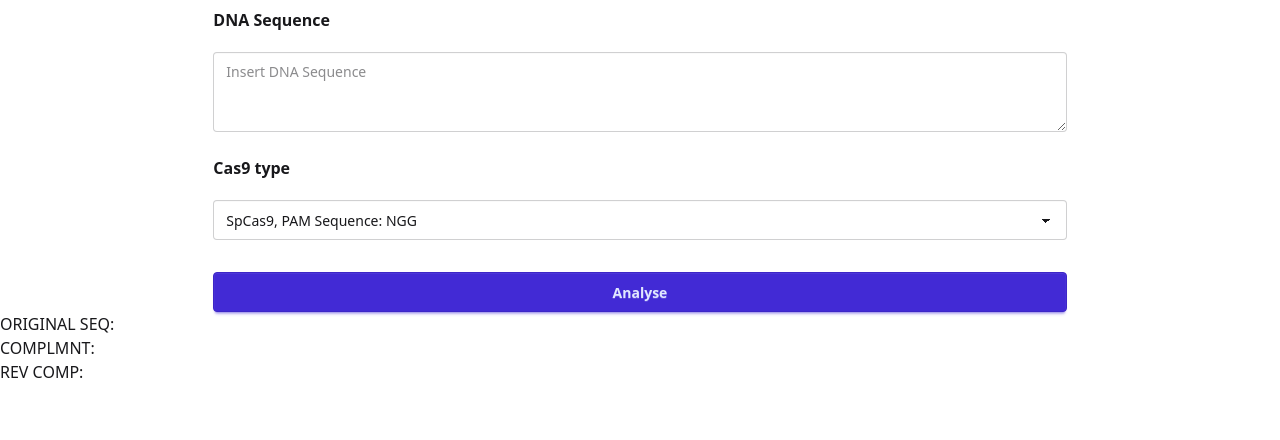
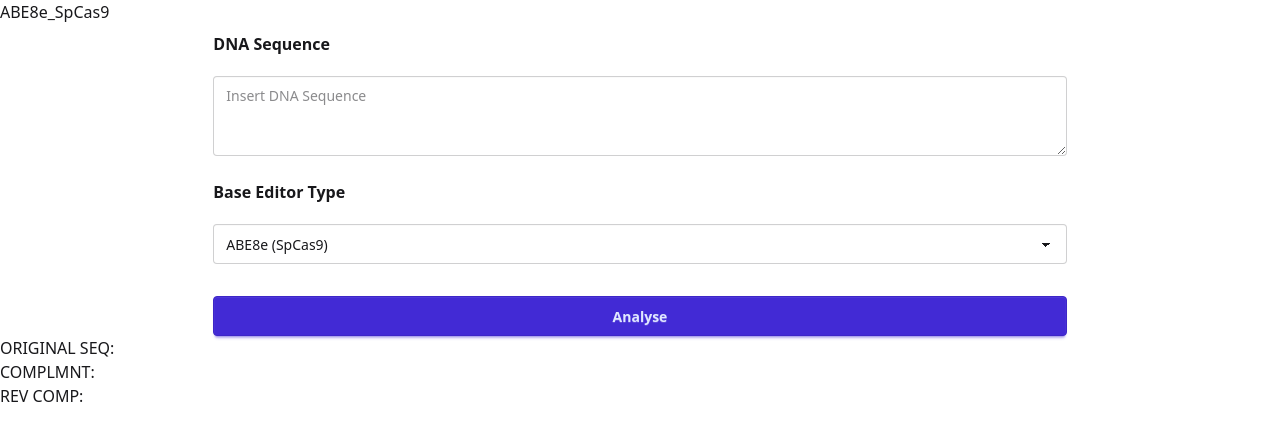
Before and after one commit to dmmargarint/BaseEditing, a React (Vite) app: page / in a window 1280 px wide. Shown: the top 440 px of the page. Built offline with nearby package versions, Linux system fonts and the light colour scheme.

Commit message:
Integrated SeqViz, working on the Editor Config Panel + refactoring

```diff
--- a/src/App.tsx
+++ b/src/App.tsx
@@ -1,16 +1,22 @@
 import {useState} from "react";
-import SequenceInput from './components/SequenceInput.tsx';
+import EditorConfigPanel from './components/EditorConfigPanel.tsx';
+import SeqViz from "seqviz";
+import type {EditorConfig} from "./editors/editorTypes.ts";
+import type {Guide} from "./guides/guide.ts";
+import {ALL_EDITORS} from "./editors/editorList.ts";
+import type {Mutation} from "./mutations/mutation.ts";
 
  // TODO if contains internal PAM, discard guide
+ // TODO filter the input before it gets to seqviz
 
 function App() {
     const [dnaSequence, setDnaSequence] = useState<string>("");
     const [dnaSequenceInView, setDnaSequenceInView] = useState<string>("");
     const [guideRNAs, setGuideRNAs] = useState<GuideRNA[]>([]);
     const [error, setError] = useState<string>("");
-    const [cas9Type, setCas9Type] = useState('spCas9');
     const [complement, setComplement] = useState<string>("");
     const [reverseComplement, setReverseComplement] = useState<string>("");
+    const [selectedEditorName, setSelectedEditorName] = useState<string>("ABE8e_SpCas9");
 
     const validateSequence = (sequence: string): boolean => {
         const cleanSeq = sequence.replace(/\s/g, '').toUpperCase();
@@ -18,16 +24,6 @@ function App() {
         return validPattern.test(cleanSeq);
     };
 
-    const cas9Types = ["SpCas9", "SaCas9"];
-
-    interface PamSequence {
-        [key: string]: string;
-    }
-
-    const PamSequences: PamSequence = {
-        "SpCas9": "NGG",
-        "SaCas9": "NGGRRT",
-    }
     const complements = {
         "A": "T",
         "T": "A",
@@ -48,47 +44,65 @@ function App() {
         setDnaSequenceInView(dnaSequence);
 
 
-        let compl = findComplement(dnaSequence)
-        if (compl !== null) {
-            setComplement(compl);
-            setReverseComplement(compl.split("").reverse().join(""));
-        }
+        // let compl = findComplement(dnaSequence)
+        // if (compl !== null) {
+        //     setComplement(compl);
+        //     setReverseComplement(compl.split("").reverse().join(""));
+        // }
+        //
+        // let pattern = /(.GG)+/dg;
+        // let regex;
+        // try {
+        //     regex = new RegExp(pattern);
+        // } catch (e) {
+        //     console.log(e);
+        //     return;
+        // }
+        //
+        // let result = "";
+        // let lastIndex = 0;
+        // let start = 0;
+        // let end = 0;
+        // let match;
+        //
+        // while ((match = regex.exec(dnaSequence)) !== null) {
+        //     start = match.index;
+        //     end = start + match[0].length;
+        //
+        //     // TODO create React components
+        //     // split string from last index to current index
+        //
+        //     result += dnaSequence.slice(lastIndex, start);
+        //     result += `<span class="PAM" style="color: red">${match[0]}</span>`;
+        //     lastIndex = end;
+        //
+        //     // avoids indefinite loops on zero length character matches
+        //     if (regex.lastIndex === match.index) {
+        //         regex.lastIndex++;
+        //     }
+        // }
+        // console.log(result);
+        // setDnaSequenceInView(result);
 
-        let pattern = /(.GG)+/dg;
-        let regex;
-        try {
-            regex = new RegExp(pattern);
-        } catch (e) {
-            console.log(e);
-            return;
-            // TODO add return here
-        }
+        // const editor = ALL_EDITORS.find(ed => ed.name === selectedEditorName);
+    }
 
-        let result = "";
-        let lastIndex = 0;
-        let start = 0;
-        let end = 0;
-        let match;
+    function designGuidesAroundMutation(
+        seq: string,
+        mutation: Mutation,
+        editor: EditorConfig
+    ): Guide[] {
+    let guides: Guide[] = [];
 
-        while ((match = regex.exec(dnaSequence)) !== null) {
-            start = match.index;
-            end = start + match[0].length;
+        // 1. Determine target strand using editor.targetBase
+        // 2. Scan for PAMs using editor.pamPatterns
+        // 3. Extract protospacers of editor.guideLength
+        // 4. Handle PAM orientation (Cas9 vs Cas12a)
+        // 5. Identify editable bases using editor.activityWindows
+        // 6. Identify bystanders based on editor.targetBase
+        // 7. Score guides, return sorted list
 
-            // TODO create React components
-            // split string from last index to current index
-
-            result += dnaSequence.slice(lastIndex, start);
-            result += `<span class="PAM" style="color: red">${match[0]}</span>`;
-            lastIndex = end;
-
-            // avoids indefinite loops on zero length character matches
-            if (regex.lastIndex === match.index) {
-                regex.lastIndex++;
-            }
-        }
-        console.log(result);
-        setDnaSequenceInView(result);
-
+        return guides;
     }
 
     function findComplement(dnaSeq: string): string | null {
@@ -106,17 +120,28 @@ function App() {
 
     return (
         <>
+            {selectedEditorName}
             <div className="">
-                <SequenceInput
+                <EditorConfigPanel
                     textInput={dnaSequence}
                     onSequenceChange={setDnaSequence}
-                    cas9Types={cas9Types}
-                    PamSequences={PamSequences}
-                    onCas9TypeChange={setCas9Type}
                     onAnalyse={onAnalyse}
+                    selectedEditorName={selectedEditorName}
+                    setSelectedEditorName={setSelectedEditorName}
                 />
+            </div>
 
-            </div>
+            { dnaSequence && (
+                <div style={{ width: 800, height: 400 }}>
+                    <SeqViz
+                        name="DNA Sequence"
+                        seq={dnaSequence}
+                        annotations={[{ name: "promoter", start: 0, end: 34, direction: 1, color: "blue" }]}
+                        // viewer="linear"
+                        style={{ width: "100%", height: "100%" }}
+                    />
+                </div>
+             )}
             <div className="">
                 <div dangerouslySetInnerHTML={{ __html: 'ORIGINAL SEQ: '+dnaSequenceInView }}/>
             </div>
--- /dev/null
+++ b/src/components/EditorConfigPanel.tsx
@@ -0,0 +1,65 @@
+import {ALL_EDITORS} from "../editors/editorList.ts";
+
+interface Props {
+    textInput: string;
+    onSequenceChange: (sequence: string) => void;
+    onAnalyse: () => void;
+    selectedEditorName: string;
+    setSelectedEditorName: (name: string) => void;
+}
+
+function EditorConfigPanel({
+                           textInput,
+                           onSequenceChange,
+                           onAnalyse,
+                           selectedEditorName,
+                           setSelectedEditorName,
+                       }: Props
+
+)
+{
+
+    const handleKeyPress = (e: React.KeyboardEvent) => {
+        if (e.key === 'Enter') {
+            onAnalyse();
+        }
+    };
+
+    return (
+        <>
+            <div className="w-2/3 mx-auto flex flex-col gap-4">
+                <legend className="fieldset-legend">DNA Sequence</legend>
+                <textarea
+                    className="textarea block w-full"
+                    placeholder="Insert DNA Sequence"
+                    id="dna_textarea"
+                    value={textInput}
+                    onChange={(e) => onSequenceChange(e.target.value)}
+                    onKeyDown={handleKeyPress}
+                />
+
+                <legend className="fieldset-legend">Base Editor Type</legend>
+                <select
+                    className="select block w-full"
+                    value={selectedEditorName}
+                    onChange={(e) => setSelectedEditorName(e.target.value)}
+                >
+                    {ALL_EDITORS.map((ed, index) => (
+                        <option key={index} value={ed.name}>
+                            {ed.name}
+                        </option>
+                    ))}
+                </select>
+
+                <button
+                    className="btn btn-primary mt-4 block"
+                    onClick={onAnalyse}
+                >
+                    Analyse
+                </button>
+            </div>
+        </>
+    );
+}
+
+export default EditorConfigPanel;
--- a/src/components/SequenceInput.tsx
+++ /dev/null
@@ -1,63 +0,0 @@
-interface Props {
-    textInput: string;
-    cas9Types: string[];
-    PamSequences: {};
-    onSequenceChange: (sequence: string) => void;
-    onCas9TypeChange: (type: string) => void;
-    onAnalyse: () => void;
-}
-
-function SequenceInput({
-                           textInput,
-                           onSequenceChange,
-                           cas9Types,
-                           PamSequences,
-                           onCas9TypeChange,
-                           onAnalyse}
-                       : Props) {
-
-    const handleKeyPress = (e: React.KeyboardEvent) => {
-        if (e.key === 'Enter') {
-            onAnalyse();
-        }
-    };
-
-    return (
-        <>
-            <div className="w-2/3 mx-auto flex flex-col gap-4">
-                <legend className="fieldset-legend">DNA Sequence</legend>
-                    <textarea
-                        className="textarea block w-full"
-                        placeholder="Insert DNA Sequence"
-                        id="dna_textarea"
-                        value={textInput}
-                        // value="ACACCTAGGGAGAAGGGGAGCATGG"
-                        onChange={(e) => onSequenceChange(e.target.value)}
-                        onKeyDown={handleKeyPress}
-                    />
-
-
-
-                <legend className="fieldset-legend">Cas9 type</legend>
-                <select
-                    className="select block w-full"
-                    id="cas9_type"
-                    onChange={(e) => onCas9TypeChange(e.target.value)}
-                >
-                    {cas9Types.map((cas9Type, index) => (
-                        <option key={index} value={cas9Type}>{cas9Type}, PAM
-                            Sequence: {PamSequences[cas9Type]} </option>
-                    ))}
-                </select>
-                <button
-                    className="btn btn-primary mt-4 block"
-                    onClick={onAnalyse}
-                >
-                    Analyse
-                </button>
-            </div>
-        </>
-    );
-}
-
-export default SequenceInput;
--- /dev/null
+++ b/src/editors/editorList.ts
@@ -0,0 +1,33 @@
+import type {EditorConfig} from "./editorTypes.ts";
+
+// TODO ABE8e for SaCas9
+
+export const ABE8e_SpCas9: EditorConfig = {
+    name: "ABE8e (SpCas9)",
+    targetBase: "A",
+    productBase: "G",
+    nuclease: "SpCas9",
+    pamPatterns: ["NGG"],
+    guideLength: 20,
+    activityWindows: [{ from: 4, to: 8 }],
+    pamOrientation: "PAM_3prime",
+    notes: "High-efficiency ABE with narrow editing window."
+}
+
+//  Some sources claim activity window is 5-7
+export const ABE8e_SaCas9: EditorConfig = {
+    name: "ABE8e (SaCas9)",
+    targetBase: "A",
+    productBase: "G",
+    nuclease: "SaCas9",
+    pamPatterns: ["NNGRRT"],
+    guideLength: 21,
+    activityWindows: [{ from: 4, to: 12 }],
+    pamOrientation: "PAM_3prime",
+    notes: ""
+}
+
+export const ALL_EDITORS: EditorConfig[] = [
+    ABE8e_SpCas9,
+    ABE8e_SaCas9,
+]
--- /dev/null
+++ b/src/editors/editorTypes.ts
@@ -0,0 +1,47 @@
+// type BaseEditorKind = "ABE" | "CBE" | "ABE8e" | "BE4" | "A&C-dual";
+//
+// interface EditorConfig {
+//     name: string;
+//     targetBase: "A" | "C" | "A&C";
+//     productBase: "G" | "T" | "mixed";  // e.g. CBE can give C->T but sometimes other products
+//     activityWindows: Array<{ from: number; to: number }>; // protospacer positions
+//     nuclease: "SpCas9" | "SaCas9" | "Cas12a";
+//     pamPatterns: string[];
+//     notes?: string;
+// }
+
+export interface EditorConfig {
+    /** Display name, e.g. "ABE8e" or "BE4max" */
+    name: string;
+
+    /** What base(s) the editor converts */
+    targetBase: "A" | "C" | "A&C";
+
+    /** Expected major product (simplified for v1) */
+    productBase: "G" | "T" | "mixed";
+
+    /** The nuclease model used by this editor */
+    nuclease: "SpCas9" | "SpCas9-NG" | "SaCas9" | "Cas12a";
+
+    /** List of PAM patterns (IUPAC). e.g. ["NGG"] or ["NG"] or ["TTTV"] */
+    pamPatterns: string[];
+
+    /** Protospacer size, e.g. 20 for SpCas9, 23 for SaCas9, 20-24 for Cas12a */
+    guideLength: number;
+
+    /**
+     * Position(s) in the protospacer, relative to PAM, where editing occurs.
+     * Example: ABE7.10 uses positions 4-8 (1-indexed from PAM-proximal end).
+     */
+    activityWindows: Array<{ from: number; to: number }>;
+
+    /**
+     * Orientation rules:
+     *   - "PAM_3prime": PAM is 3' of protospacer (SpCas9)
+     *   - "PAM_5prime": PAM is 5' of protospacer (Cas12a)
+     */
+    pamOrientation: "PAM_3prime" | "PAM_5prime";
+
+    /** Optional notes, e.g. reduced bystander edits, RNA off-targets, etc. */
+    notes?: string;
+}
--- /dev/null
+++ b/src/guides/guide.ts
@@ -0,0 +1,7 @@
+export interface Guide {
+    /** The guide RNA string */
+    sequence: string;
+
+    /** gRNA length, usually ~20nt */
+    length: number;
+}
--- /dev/null
+++ b/src/mutations/mutation.ts
@@ -0,0 +1,4 @@
+export interface Mutation {
+    /**  */
+    position: number
+}
```
Also changed, not shown: package.json (+6 -4 lines), src/editors/index.js (added), 1 other file (tests, documents, lock files or other folders).
